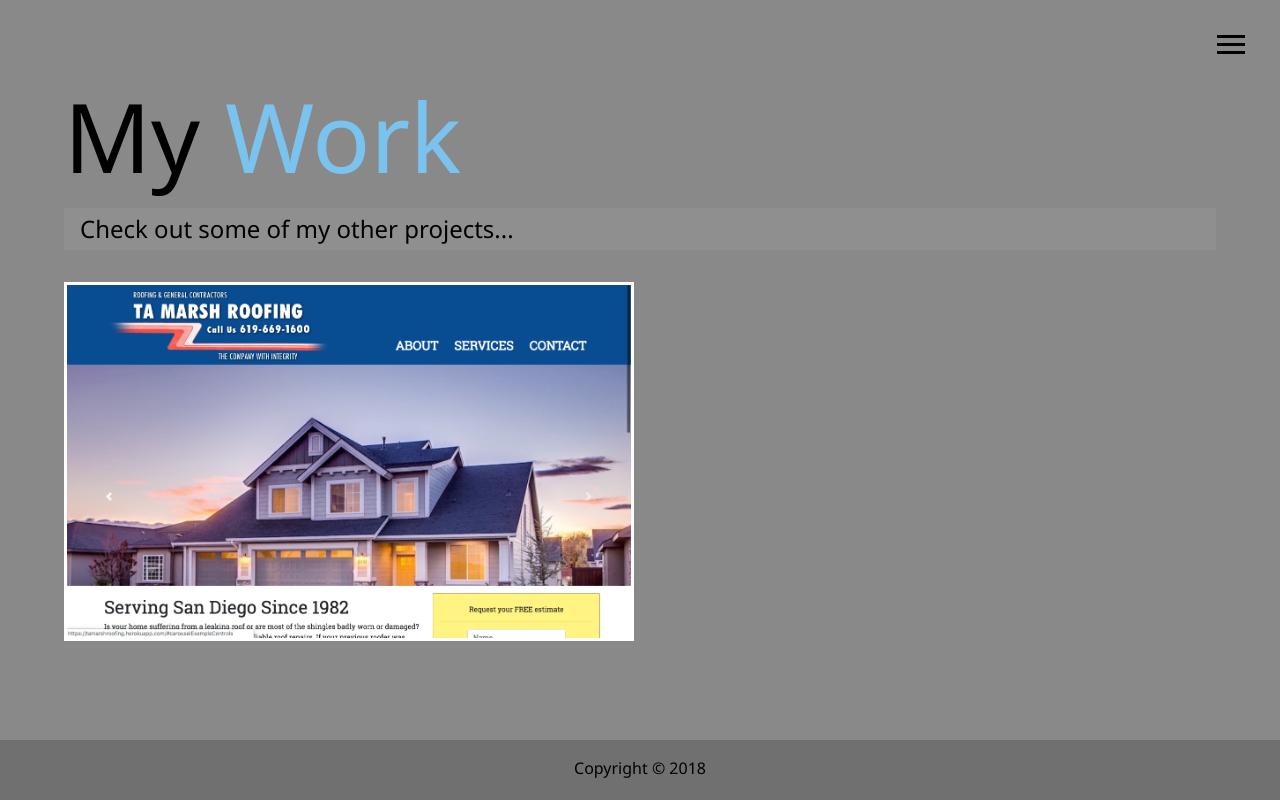
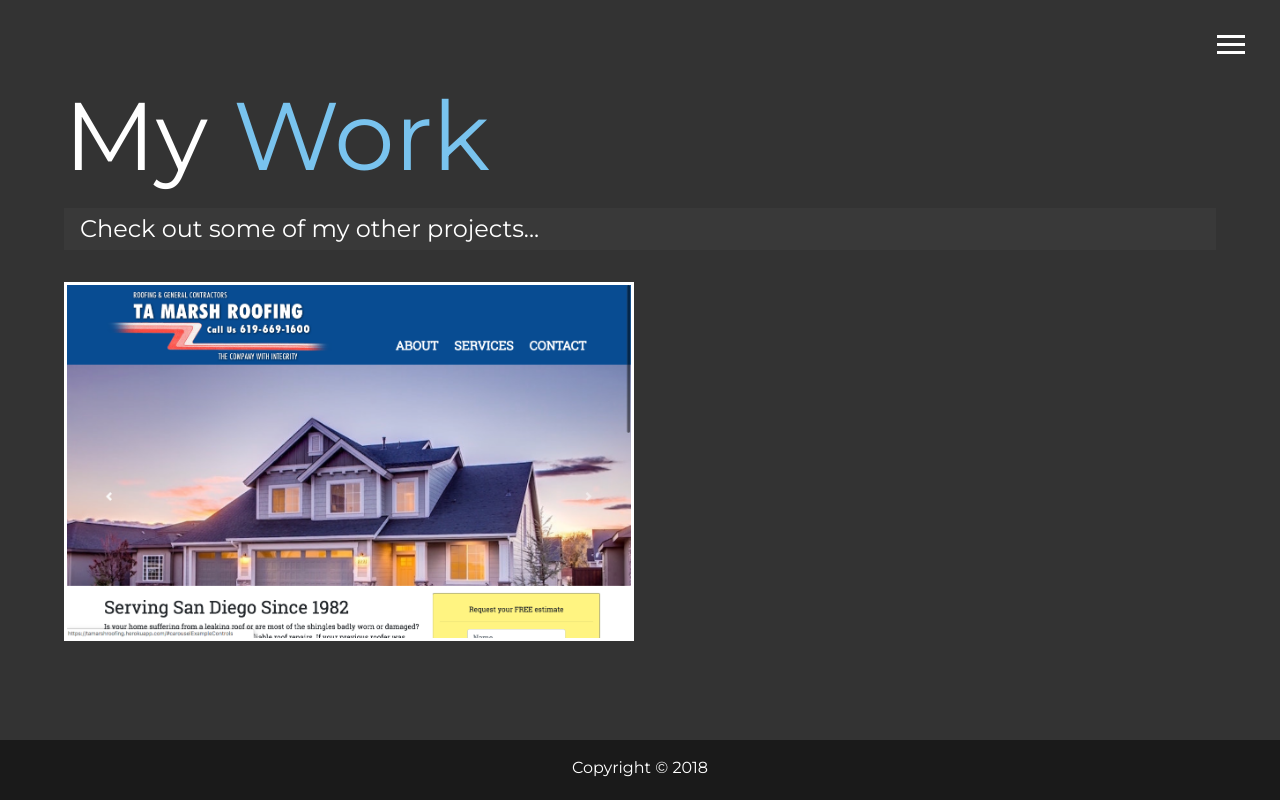
Before and after one commit to epratt86/portfolioV2, a website: page dist/work.html in a window 1280 px wide. Drawn offline with Linux system fonts and the light colour scheme.

Commit message:
made color adjustments/fixed links/changed bg

```diff
--- a/scss/_config.scss
+++ b/scss/_config.scss
@@ -1,8 +1,8 @@
-$primary-color: rgb(138, 137, 137);
+$primary-color: #333;
 $secondary-color: #79c3ee;
 $show-home-image: true;
-$home-image: url(../img/background.jpg);
-$background-opacity: 0.7;
+$home-image: url(../img/macbook.jpg);
+$background-opacity: 0.5;
 
 @mixin easeOut {
   transition: all 0.5s ease-out;
--- a/scss/_menu.scss
+++ b/scss/_menu.scss
@@ -41,7 +41,7 @@
   position: fixed;
   top: 0;
   width: 100%;
-  opacity: 0.9;
+  opacity: 0.97;
   visibility: hidden;
 
   &.show {
--- a/scss/main.scss
+++ b/scss/main.scss
@@ -11,7 +11,7 @@ body {
   color: set-text-color($primary-color);
   height: 100%;
   margin: 0;
-  font-family: "Segoe UI", Tahoma, Geneva, Verdana, sans-serif;
+  font-family: "Montserrat", sans-serif;
   line-height: 1.5;
 }
 
@@ -91,6 +91,8 @@ main {
   .bio {
     grid-area: bio;
     font-size: 1.5rem;
+    background: lighten($primary-color, 5);
+    padding: 1rem;
   }
 
   .job-1 {
@@ -114,6 +116,7 @@ main {
       display: block;
       margin-left: auto;
       margin-right: auto;
+      padding-top: 2px;
       width: 75%;
     }
   }
```
Also changed, not shown: dist/about.html, dist/contact.html, dist/css/main.css, dist/img/macbook.jpg (added), dist/index.html, dist/work.html, 1 other file.
